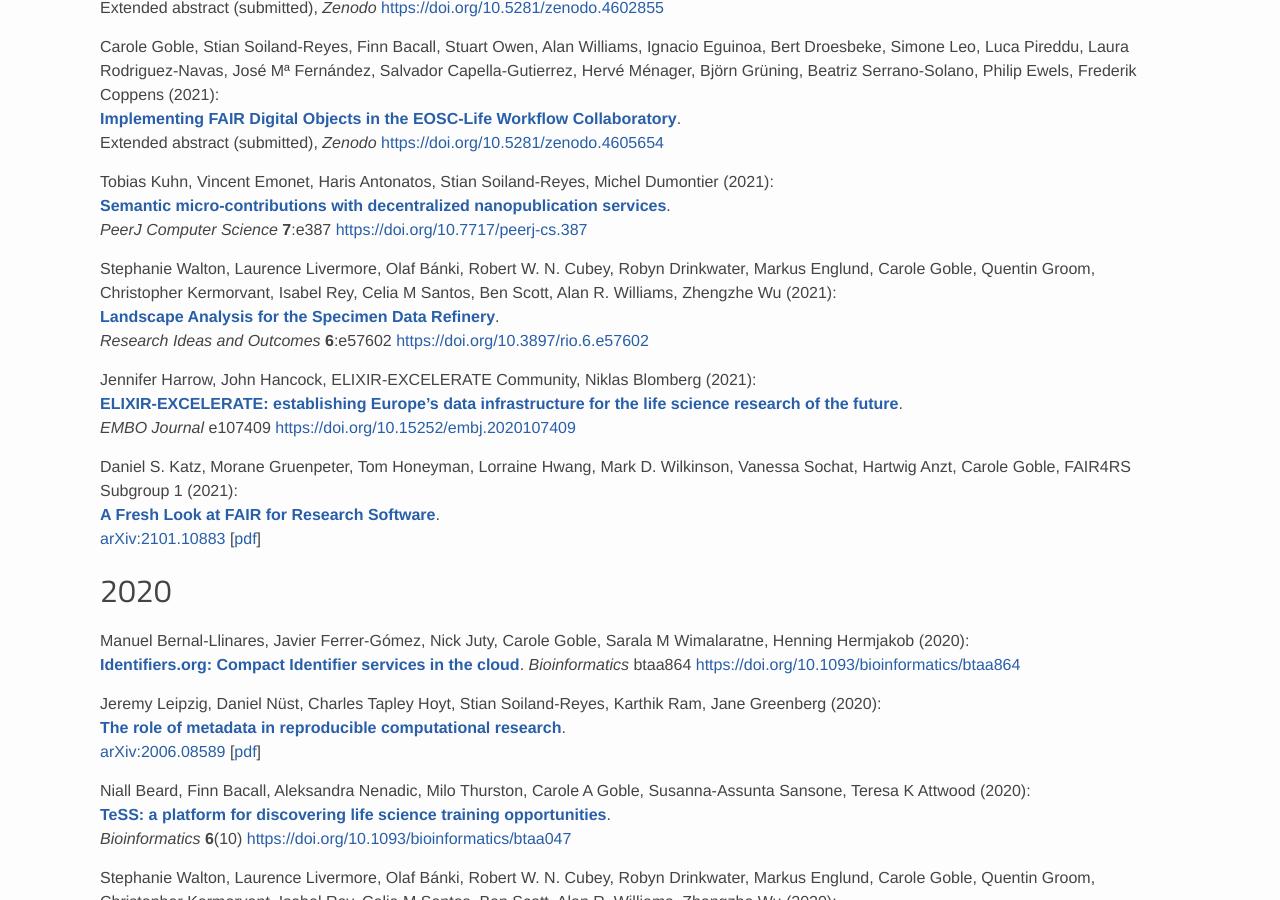
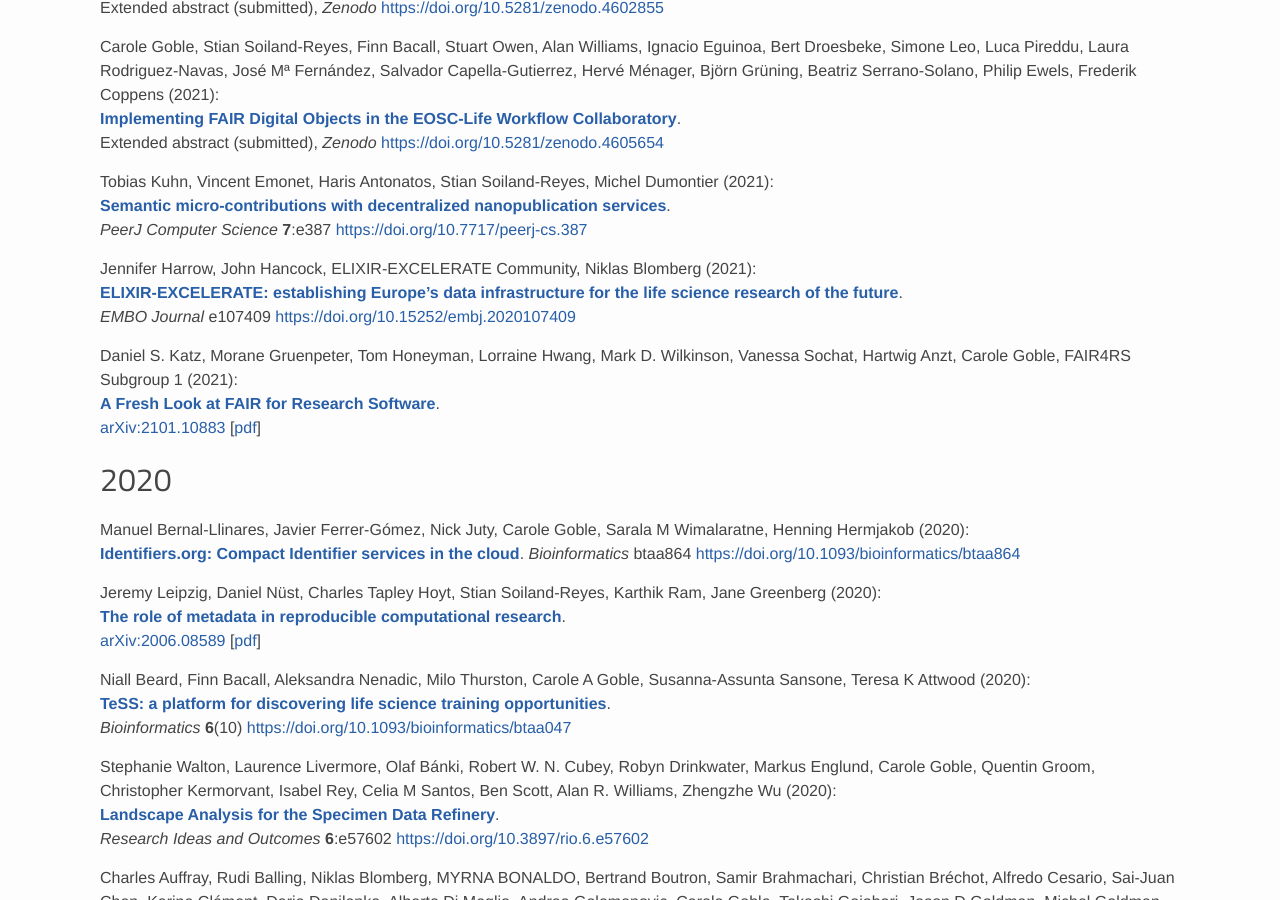
Before and after one commit to eScienceLab/eScienceLab.github.io, a Jekyll site: the page built from publications/index.md, in a window 1280 px wide and 900 px high, scrolled down 586 px. Built offline with Jekyll 4.4.1, drawn with Linux system fonts in a browser that asks for light colours; comment, search, counter and statistics services are not loaded.

Commit message:
Removed duplicate

```diff
--- a/publications/index.md
+++ b/publications/index.md
@@ -55,11 +55,6 @@
 [**Semantic micro-contributions with decentralized nanopublication services**](https://doi.org/10.7717/peerj-cs.387).
 _PeerJ Computer Science_ **7**:e387
 <https://doi.org/10.7717/peerj-cs.387>
-
-Stephanie Walton, Laurence Livermore, Olaf Bánki, Robert W. N. Cubey, Robyn Drinkwater, Markus Englund, Carole Goble, Quentin Groom, Christopher Kermorvant, Isabel Rey, Celia M Santos, Ben Scott, Alan R. Williams, Zhengzhe Wu (2021):
-[**Landscape Analysis for the Specimen Data Refinery**](https://doi.org/10.3897/rio.6.e57602).
-_Research Ideas and Outcomes_ **6**:e57602
-<https://doi.org/10.3897/rio.6.e57602>
 
 Jennifer Harrow, John Hancock, ELIXIR‐EXCELERATE Community, Niklas Blomberg (2021):
 [**ELIXIR‐EXCELERATE: establishing Europe's data infrastructure for the life science research of the future**](https://doi.org/10.15252/embj.2020107409).
```
